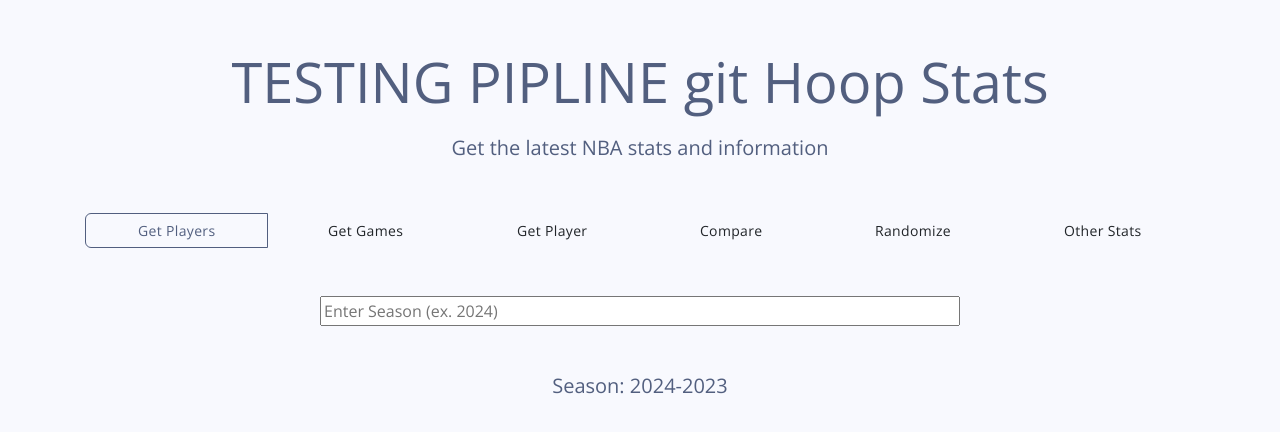
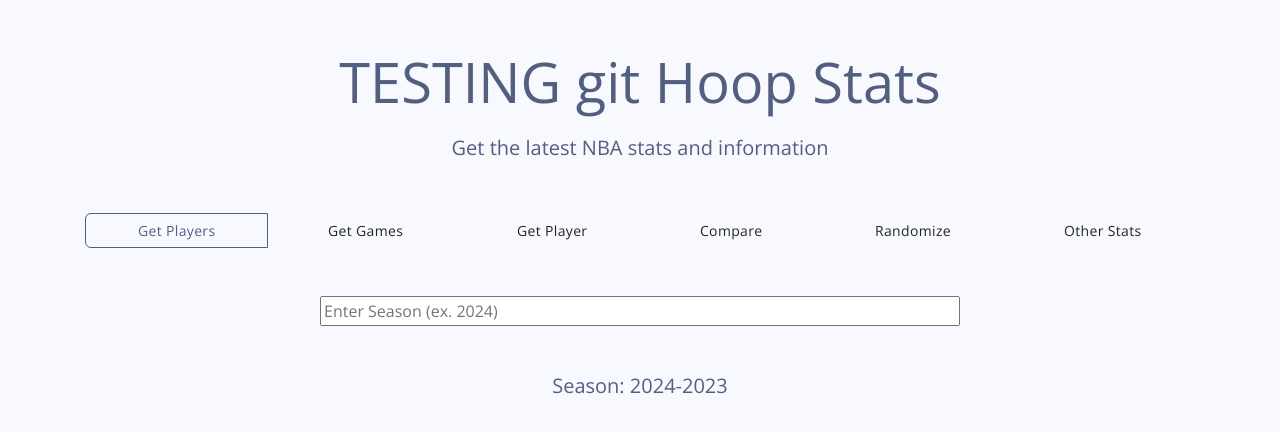
Before and after one commit to Abhi-she-k/Hoop-Stats, a website: page public/index.html in a window 1280 px wide. Drawn offline with nearby package versions, Linux system fonts and the light colour scheme; no server answers.

Commit message:
testing pipline

```diff
--- a/public/index.html
+++ b/public/index.html
@@ -11,7 +11,7 @@
 </head>
 
 <header class=" jumbotron text-center align-items-center" id="header">
-    <h1 class="container display-4 mt-5 align-items-center">TESTING PIPLINE git Hoop Stats</h1>
+    <h1 class="container display-4 mt-5 align-items-center">TESTING git Hoop Stats</h1>
     <p class="lead mt-3">Get the latest NBA stats and information</p>
 
     <div class="container btn-group mt-5 d-flex flex-wrap justify-content-center" id="options">
```
